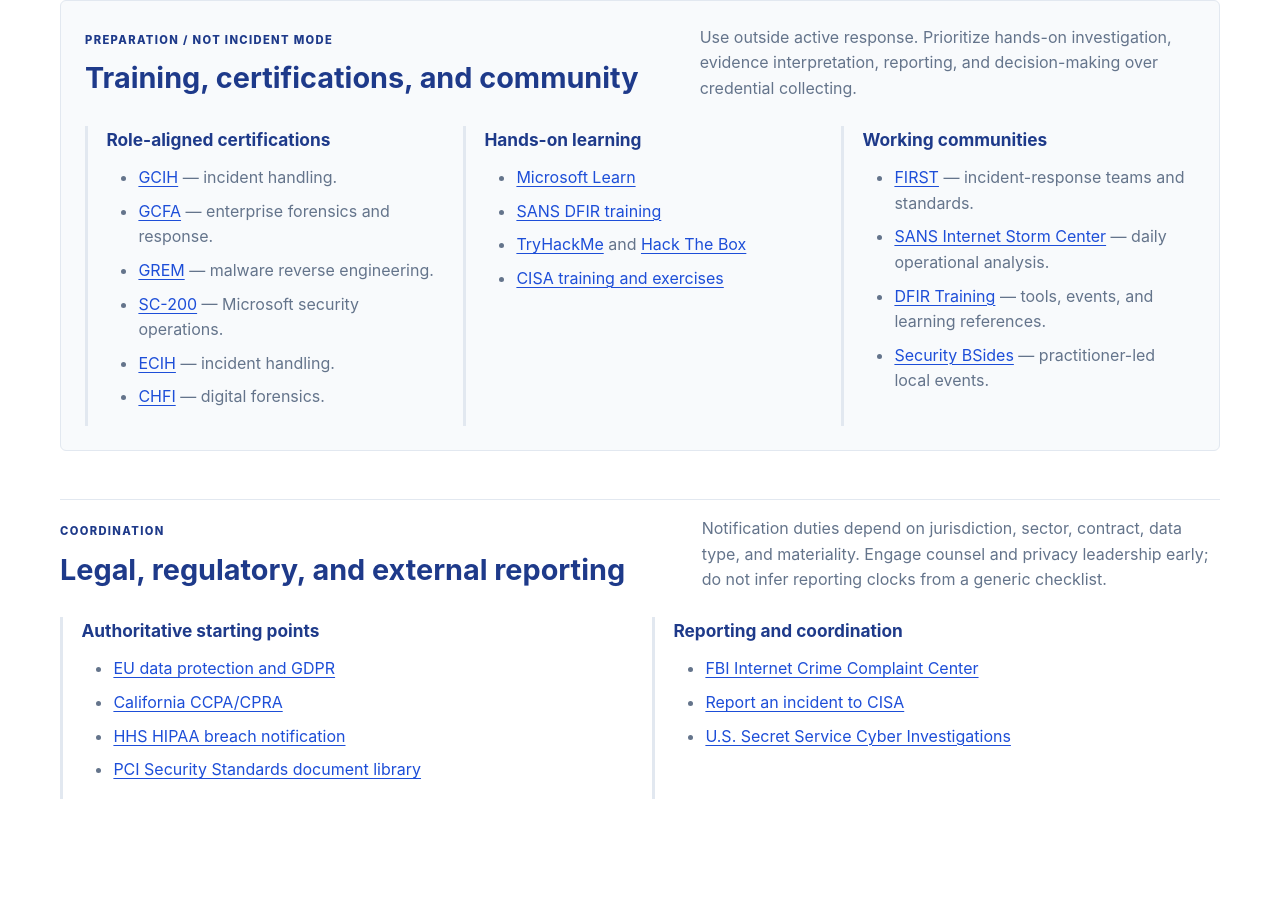
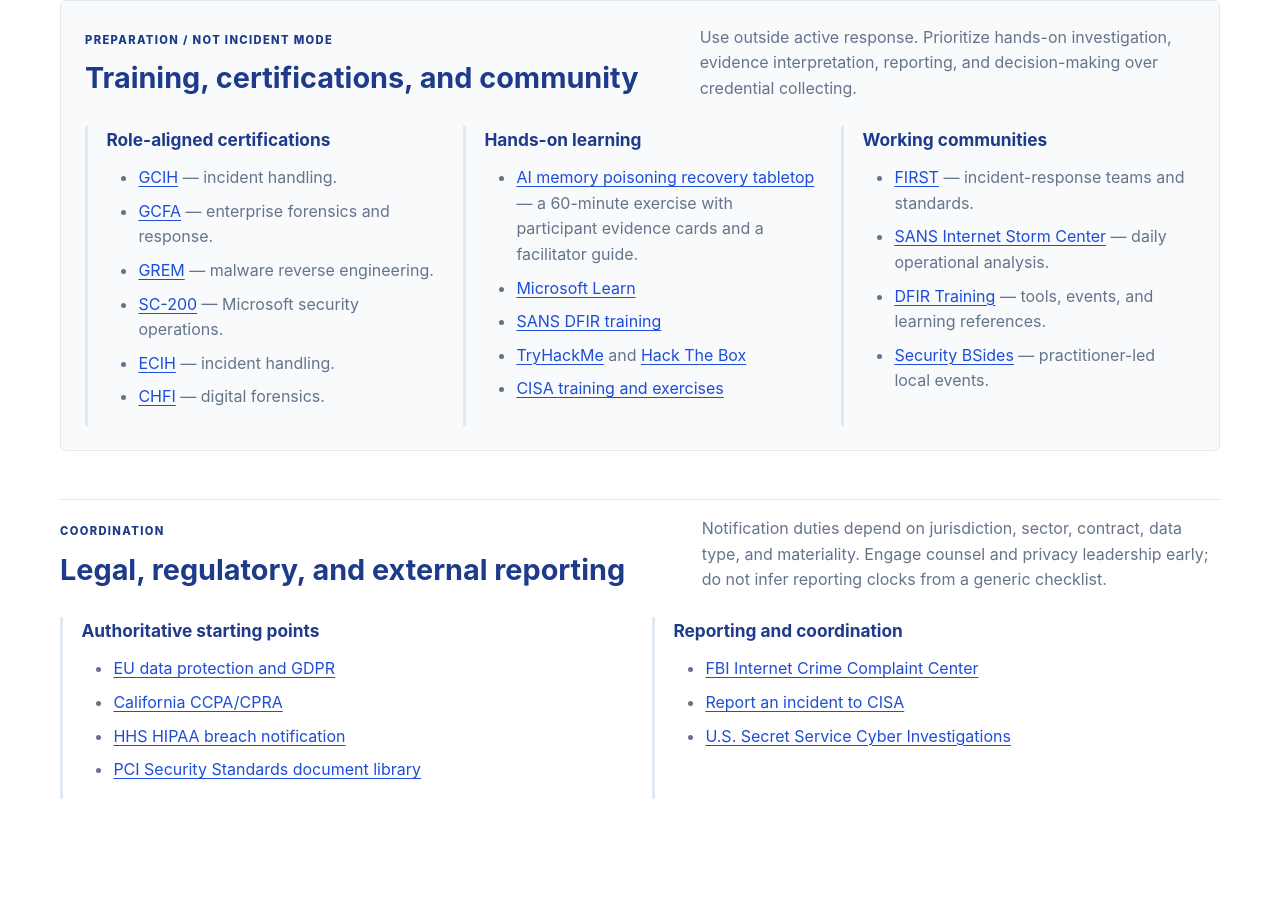
Before and after one commit to leandroer/IncidentResponse, a plain HTML site: page resources.html in a window 1280 px wide. Shown: the part 10725-11636 px from the top of the page. Drawn offline with Linux system fonts and the light colour scheme.

Commit message:
Link AI memory recovery tabletop from responder training (#11)
Co-authored-by: LEANDRO ROCHA <leandroer@MacBAir-LER.local>

```diff
--- a/resources.html
+++ b/resources.html
@@ -420,6 +420,7 @@
                             <li><a href="https://www.eccouncil.org/train-certify/computer-hacking-forensic-investigator-chfi/" target="_blank" rel="noopener noreferrer">CHFI</a> — digital forensics.</li>
                         </ul></div>
                         <div><h3>Hands-on learning</h3><ul class="linked-list">
+                            <li><a href="https://lrinfosec.com/resources/ai-memory-poisoning-recovery-tabletop/">AI memory poisoning recovery tabletop</a> — a 60-minute exercise with participant evidence cards and a facilitator guide.</li>
                             <li><a href="https://learn.microsoft.com/training/" target="_blank" rel="noopener noreferrer">Microsoft Learn</a></li>
                             <li><a href="https://www.sans.org/cyber-security-courses/?focus-area=digital-forensics" target="_blank" rel="noopener noreferrer">SANS DFIR training</a></li>
                             <li><a href="https://tryhackme.com/" target="_blank" rel="noopener noreferrer">TryHackMe</a> and <a href="https://www.hackthebox.com/" target="_blank" rel="noopener noreferrer">Hack The Box</a></li>
```
